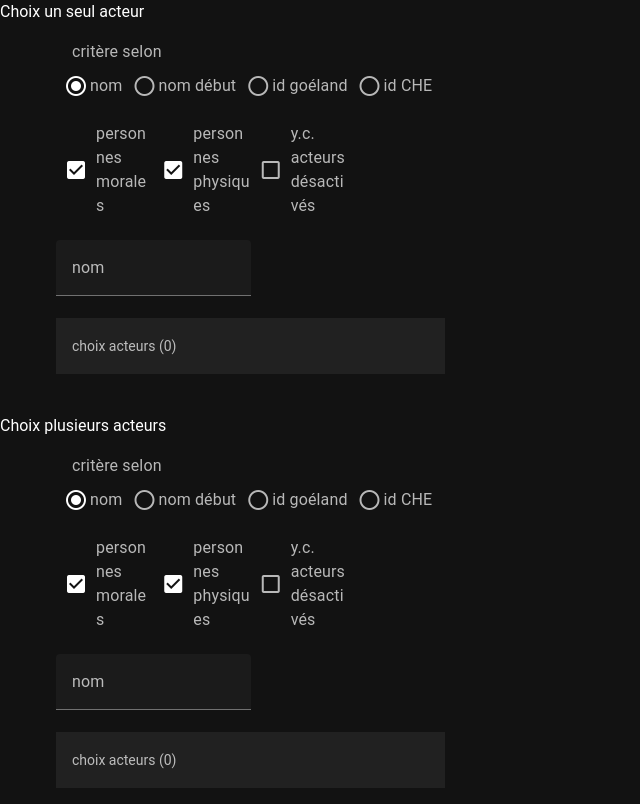
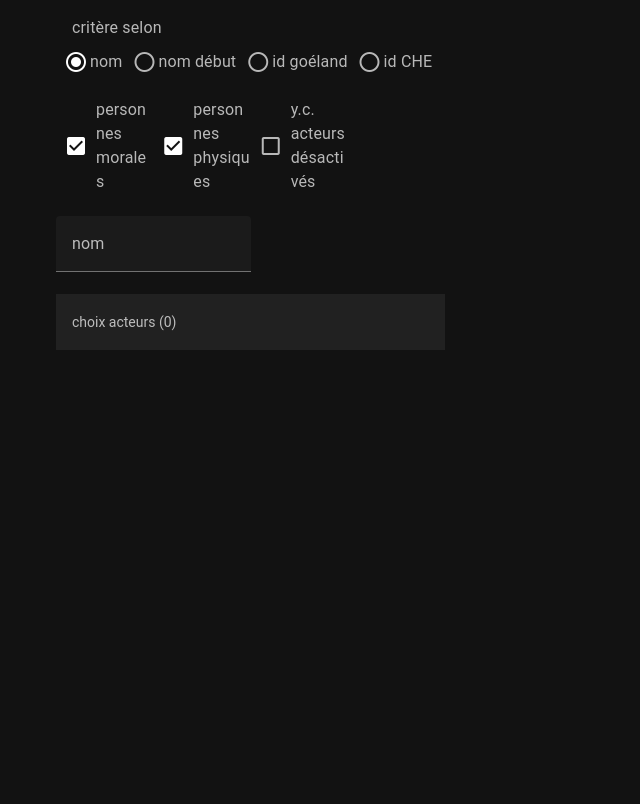
Before and after one commit to cnaegele/acteurchoix, a Vue app: page / in a window 1280 px wide. Shown: the whole page, without its empty margins (0-640 px from the left). Built offline with nearby package versions, Linux system fonts and the light colour scheme.

Commit message:
pour appel depuis page ancienne

```diff
--- a/package.json
+++ b/package.json
@@ -1,6 +1,6 @@
 {
   "name": "acteurchoix",
-  "version": "0.0.0",
+  "version": "1.0.0",
   "scripts": {
     "dev": "vite",
     "build": "vite build",
--- a/src/App.vue
+++ b/src/App.vue
@@ -1,23 +1,20 @@
 <template>
   <v-app>
     <v-main>
-      <div>Choix un seul acteur</div>
-      <div>
+      <div v-if="modeChoix == 'multiple'">
+        <ActeurChoix
+          critereTypeInit="nom"
+          nombreMaximumRetour="50"
+          modeChoix="multiple"
+          @choixActeur="receptionActeur"
+        >
+        </ActeurChoix>
+      </div>
+      <div v-else>
         <ActeurChoix
           critereTypeInit="nom"
           nombreMaximumRetour="50"
           modeChoix="unique"
-        @choixActeur="receptionActeur"
-      >
-      </ActeurChoix>
-      </div>
-      <div>&nbsp;</div>
-      <div>Choix plusieurs acteurs</div>
-      <div>
-      <ActeurChoix
-        critereTypeInit="nom"
-        nombreMaximumRetour="50"
-        modeChoix="multiple"
           @choixActeur="receptionActeur"
         >
         </ActeurChoix>
@@ -27,9 +24,19 @@
 </template>
 
 <script setup>
+import { ref } from 'vue'
 import ActeurChoix from './components/ActeurChoix.vue'
+
+const urlParams = new URLSearchParams(window.location.search)
+let modeChoix = ref('unique')
+if (urlParams.has('mode')) {
+  modeChoix = ref(urlParams.get('mode'))
+}
 
 const receptionActeur = (idacteur, jsonData) => {
   console.log(`Réception acteur(s). id: ${idacteur} \njson: ${jsonData}`)
+  if (window.opener && typeof window.opener.receptionActeurs24 === 'function') {
+    window.opener.receptionActeurs24(jsonData)
+  }
 }
 </script>
```
Lines whose indentation alone changed are shown as unchanged.
